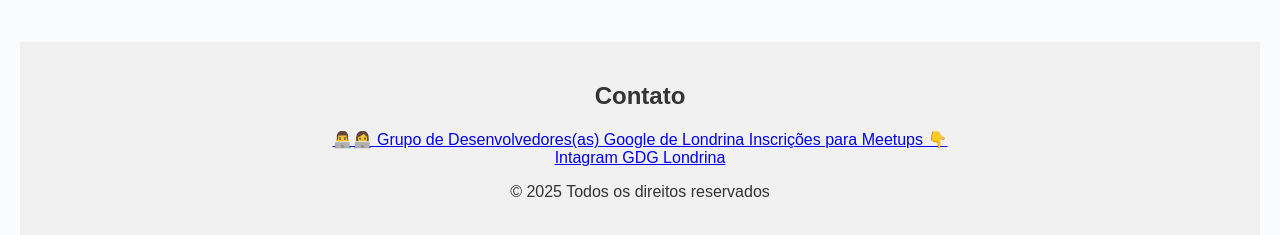
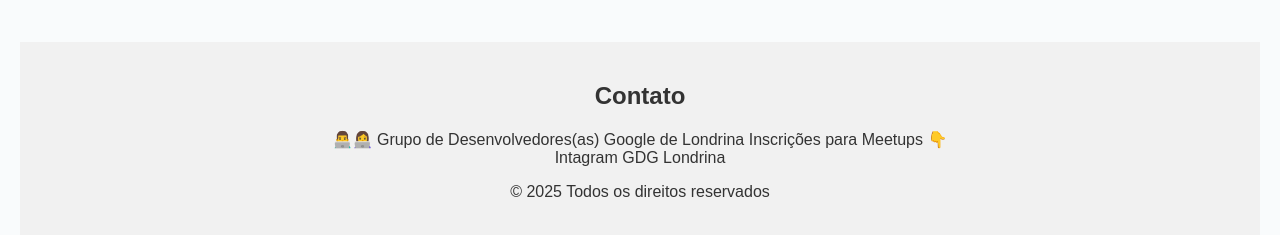
Before and after one commit to isaquebersalim/siteGDG-Divulgacao, a plain HTML site: page index.html in a window 1280 px wide. Shown: the part 1394-1629 px from the top of the page. Drawn offline with Linux system fonts and the light colour scheme.

Commit message:
Retirado o sublinhado e a cor azul/roxa dos links da section

```diff
--- a/style.css
+++ b/style.css
@@ -100,3 +100,8 @@ footer {
     background-color: #f1f1f1;
     color: #333;
 }
+
+.linksContatos a{
+    text-decoration: none;
+    color: inherit;
+}
```
